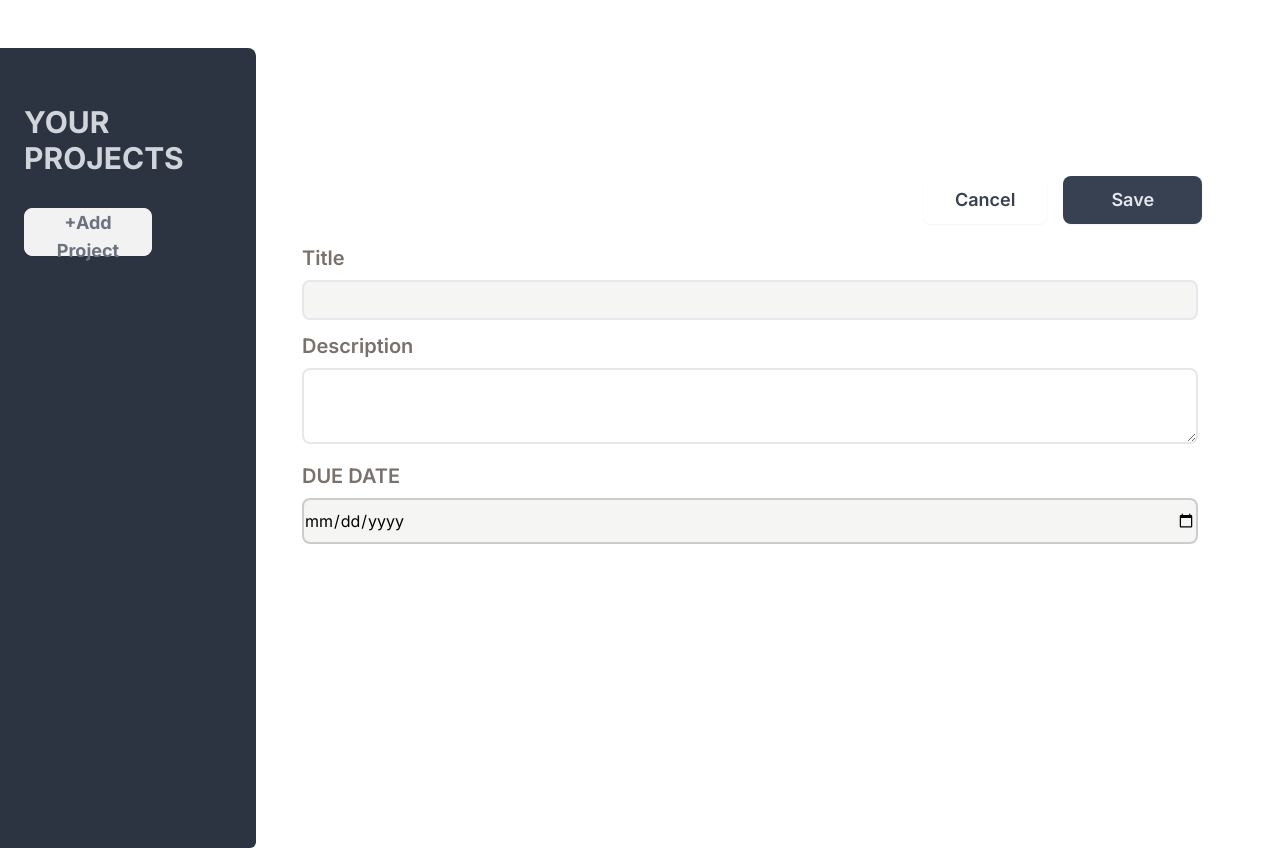
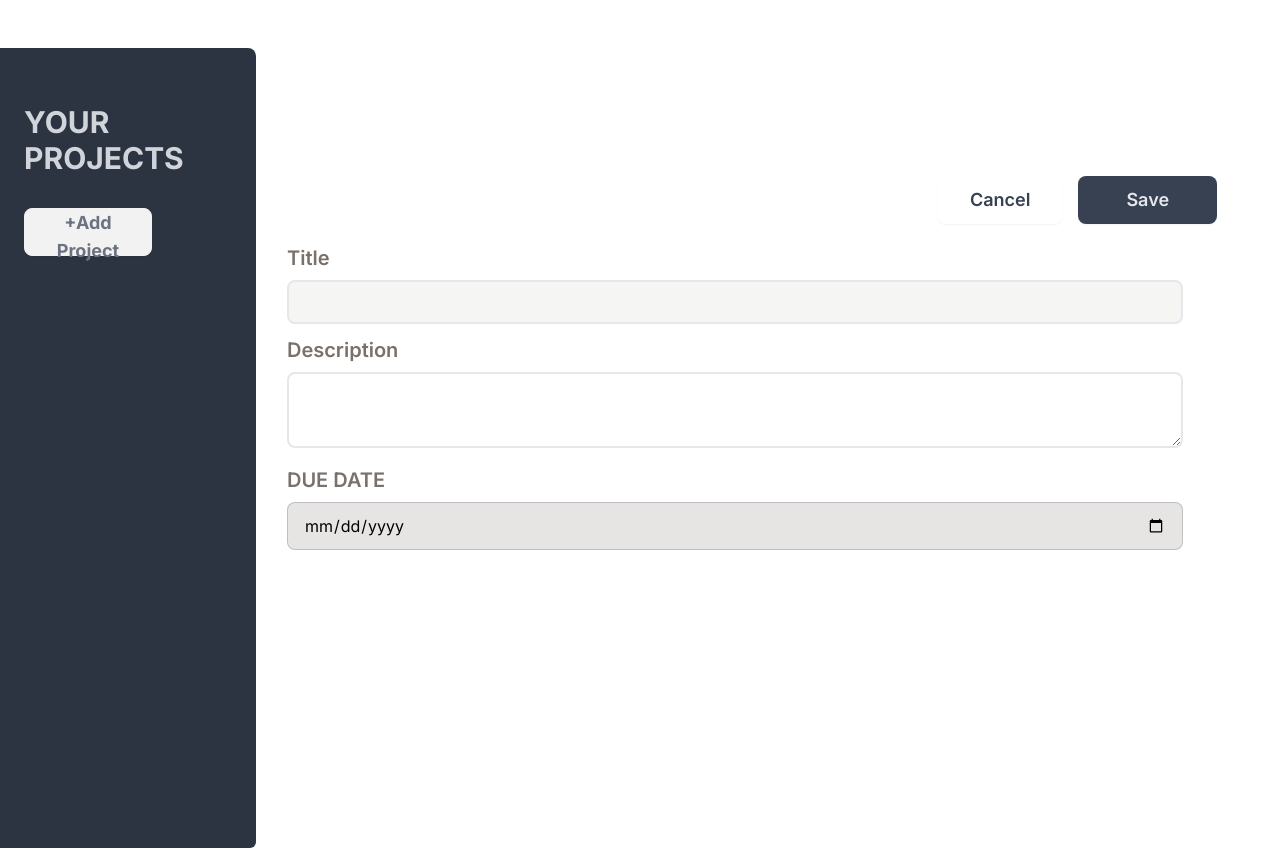
Before and after one commit to DannySamy3/project--notebook, a Next.js app: page / in a window 1280 px wide. Built offline with nearby package versions, Linux system fonts and the light colour scheme.

Commit message:
another component

```diff
--- a/app/Components/AddProject.tsx
+++ b/app/Components/AddProject.tsx
@@ -20,7 +20,7 @@ const AddProject = () => {
         <input
           type="text"
           required
-          className="input input-bordered w-full max-w-4xl max-h-10 bg-stone-100 text-black border-2  border-gray-200 mb-3"
+          className="input input-bordered w-full max-w-4xl max-h-11 bg-stone-100 text-black border-2  border-gray-200 mb-3"
         />
         <label className="text-stone-500 text-xl inline-block mb-2 font-semibold">
           Description
@@ -34,7 +34,7 @@ const AddProject = () => {
         </label>
         <input
           type="date"
-          className="appearance-none w-full max-w-4xl max-h-20  bg-stone-100 text-black input-bordered py-2 rounded-lg border-2"
+          className="input w-full max-w-4xl max-h-20 bg-stone-200 text-black input-bordered "
         />
       </div>
     </section>
```
